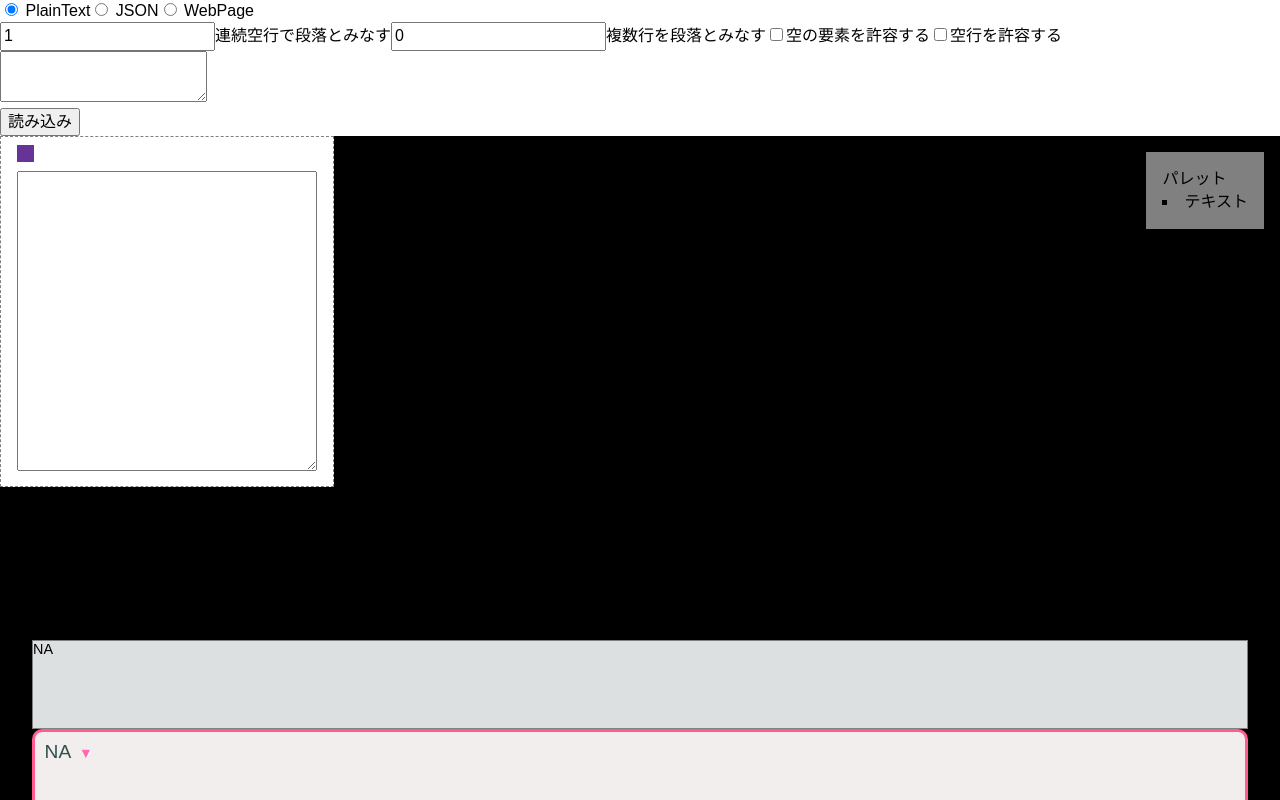
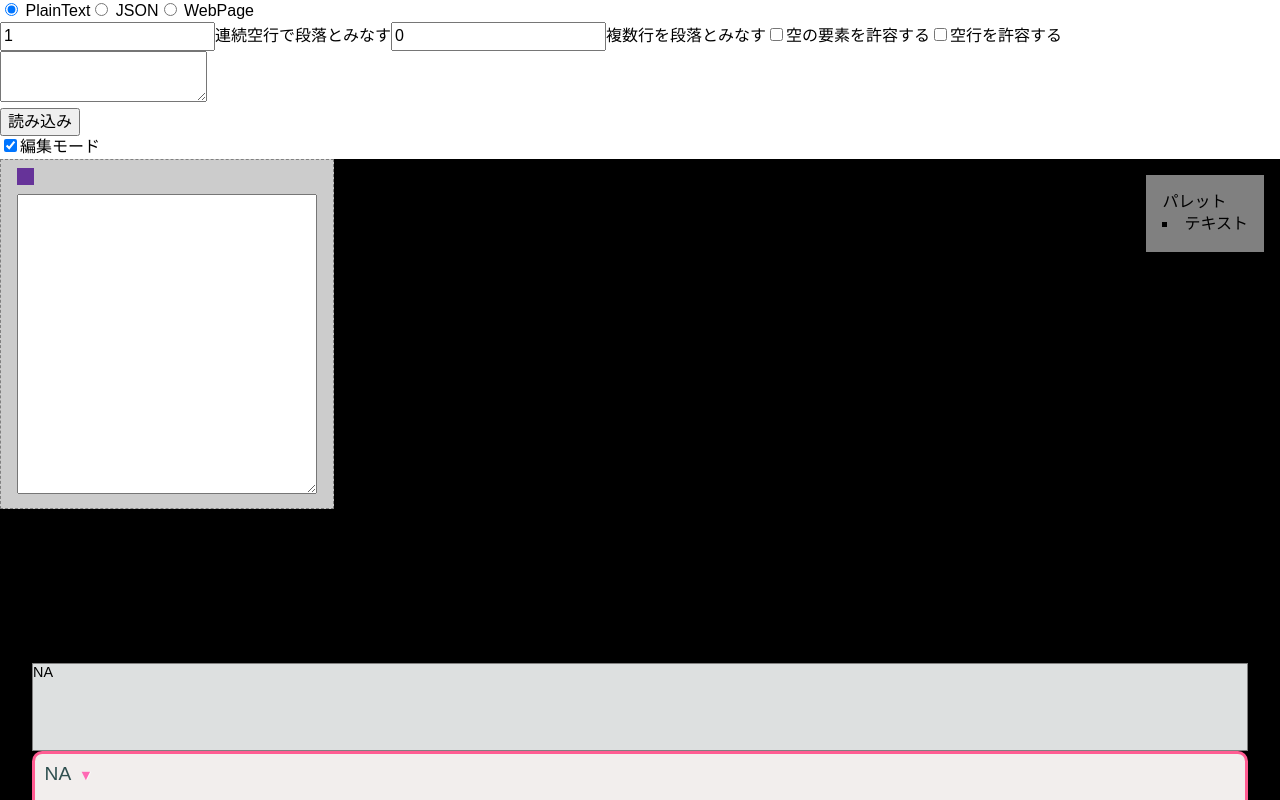
Before and after one commit to CrafterKina/tetori, a React (Create React App) app: page / in a window 1280 px wide. Both pictures are taken after a click on the item "テキスト". Shown: the top 800 px of the page. Built offline with nearby package versions, Linux system fonts and the light colour scheme.

Commit message:
Toggle edit mode

```diff
--- a/src/InformationPane.tsx
+++ b/src/InformationPane.tsx
@@ -32,7 +32,7 @@ function DraggableBox(props: { note: Note }) {
     }}>
         <div ref={drag} className={"drag-handle"}/>
         <textarea
-            className={"resizable"}
+            className={"box"}
             style={{
                 width: note.w,
                 height: note.h,
@@ -40,21 +40,9 @@ function DraggableBox(props: { note: Note }) {
     </div>)
 }
 
-function InformationPane(props: { notes: Note[], moveNote(id: string, left: number, top: number): void }) {
-    const [, drop] = useDrop({
-        accept: [ItemTypes.TEXT],
-        drop(item: NotePacket, monitor) {
-            const {id, x, y} = item;
-            const {x: dx, y: dy} = monitor.getDifferenceFromInitialOffset() || {x: 0, y: 0};
-            const left = Math.round(x + dx);
-            const top = Math.round(y + dy);
-            props.moveNote(id, left, top);
-            return undefined;
-        }
-    })
-
+export function InformationPane(props: { notes: Note[] }) {
     return (
-        <div className={"pane"} ref={drop}>
+        <div className={"pane"}>
             {props.notes.map(n => <DraggableBox key={n.key} note={n}/>)}
         </div>)
 }
@@ -102,9 +90,20 @@ export function InformationPaneEditor(props: { editPane(pane: NoteMap): void, pa
         editPane(Object.assign({}, pane, replace))
     }, [editPane, pane]);
 
+    const [, drop] = useDrop({
+        accept: [ItemTypes.TEXT],
+        drop(item: NotePacket, monitor) {
+            const {id, x, y} = item;
+            const {x: dx, y: dy} = monitor.getDifferenceFromInitialOffset() || {x: 0, y: 0};
+            const left = Math.round(x + dx);
+            const top = Math.round(y + dy);
+            moveNote(id, left, top);
+            return undefined;
+        }
+    })
 
-    return (<div className={"pane-editor"}>
-        <InformationPane notes={Object.values(props.pane)} moveNote={moveNote}/>
+    return (<div className={"pane-editor"} ref={drop}>
+        <InformationPane notes={Object.values(props.pane)}/>
         <NotePalette createNote={createNote}/>
     </div>)
 }
--- a/src/Tetori.tsx
+++ b/src/Tetori.tsx
@@ -1,6 +1,6 @@
-import React, {Dispatch, useCallback} from "react";
+import React, {Dispatch, useCallback, useState} from "react";
 import {NavigableDialog} from "./NavigableDialog";
-import {InformationPaneEditor, NoteMap} from "./InformationPane";
+import {InformationPane, InformationPaneEditor, NoteMap} from "./InformationPane";
 import {DndProvider} from "react-dnd";
 import {HTML5Backend} from "react-dnd-html5-backend";
 import "./tetori.css"
@@ -40,12 +40,18 @@ export function Tetori(props: Props) {
         [panes.length, reduce]
     );
 
-    return (<div className={"tetori edit"}>
-        <DndProvider backend={HTML5Backend}>
-            <InformationPaneEditor pane={panes[pages[pos]?.pane ?? panes.length - 1]}
-                                   editPane={editPane}/>
-        </DndProvider>
-        <NavigableDialog contents={pages.map(c => c.dialog)} pos={pos}
-                         updatePos={reduce}/>
+    const [edit, setEdit] = useState(true);
+
+    return (<div>
+        <label><input type={"checkbox"} checked={edit} onChange={e => setEdit(e.target.checked)}/>編集モード</label>
+        <div className={`tetori ${edit ? "edit" : ""}`}>
+            <DndProvider backend={HTML5Backend}>
+                {edit
+                    ? <InformationPaneEditor pane={panes[pages[pos]?.pane ?? panes.length - 1]} editPane={editPane}/>
+                    : <InformationPane notes={Object.values(panes[pages[pos]?.pane ?? panes.length - 1])}/>}
+            </DndProvider>
+            <NavigableDialog contents={pages.map(c => c.dialog)} pos={pos}
+                             updatePos={reduce}/>
+        </div>
     </div>)
 }
--- a/src/tetori.css
+++ b/src/tetori.css
@@ -34,23 +34,36 @@
     cursor: pointer;
 }
 
+.box {
+    visibility: visible;
+}
+
 .draggable-wrapper {
     position: absolute;
+
+    visibility: hidden;
+
+    border: 1px dashed gray;
+    padding: 0.5rem 1rem;
+    margin-bottom: 0.5rem;
+    background-color: rgba(255, 255, 255, 0.8);
+    width: max-content;
 }
 
 .edit .draggable-wrapper {
-    border: 1px dashed gray;
-    padding: 0.5rem 1rem;
-    margin-bottom: 0.5rem;
-    background-color: white;
-    width: max-content;
+    visibility: visible;
 }
 
-.edit .drag-handle {
+.drag-handle {
+    visibility: hidden;
     background-color: rebeccapurple;
     width: 2ex;
     height: 2ex;
     margin-bottom: 1ch;
+}
+
+.edit .drag-handle {
+    visibility: visible;
     cursor: move;
 }
 
```
